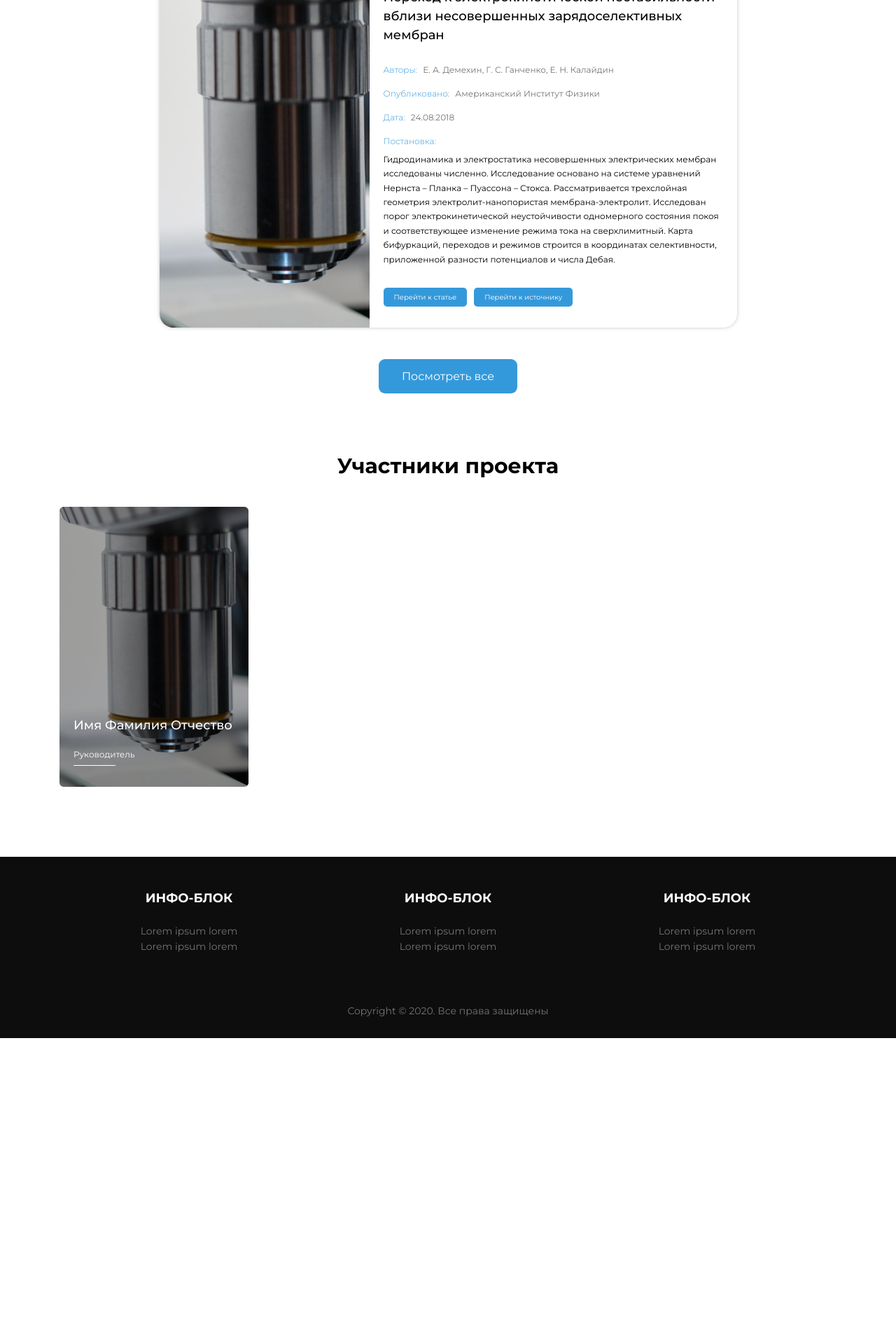
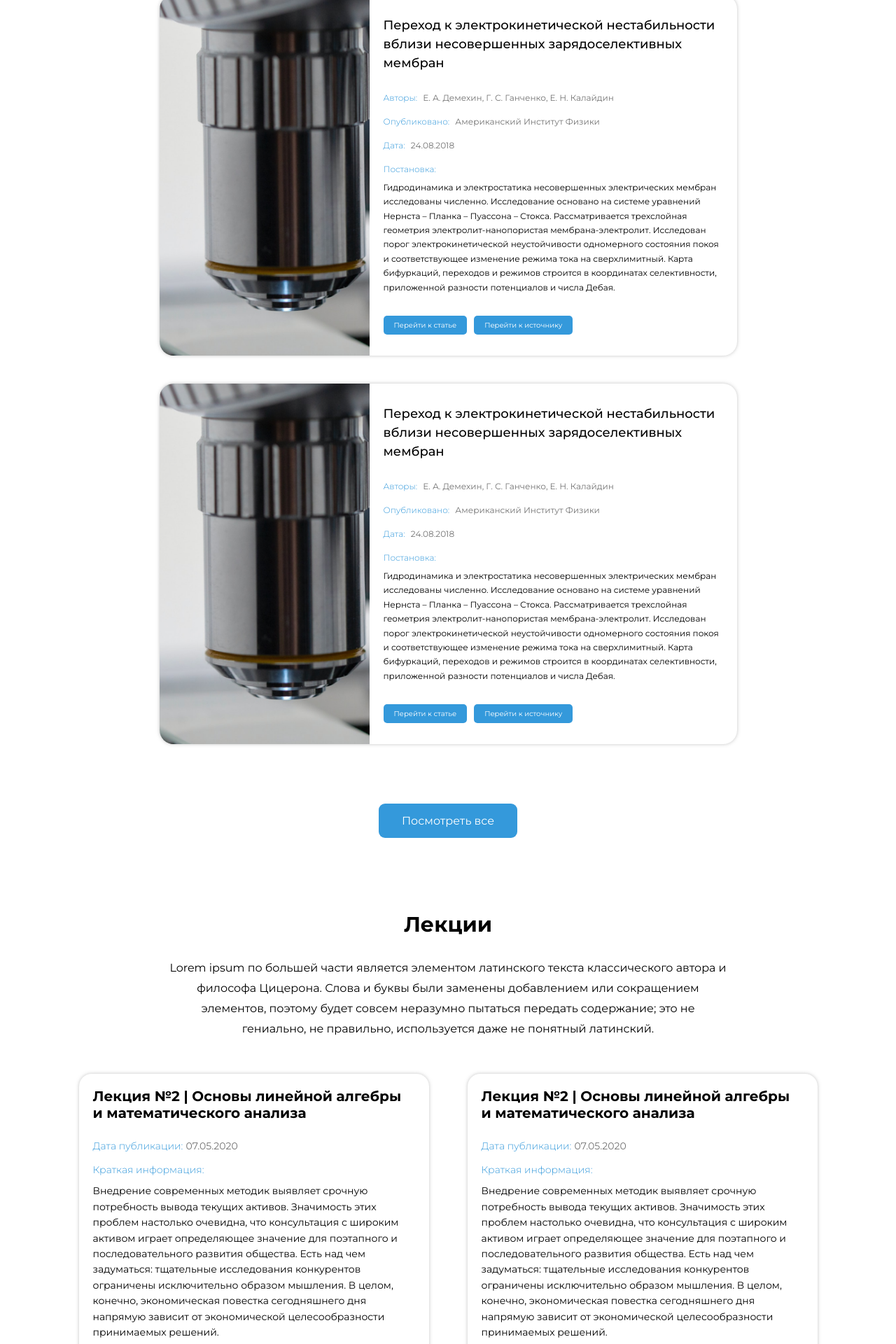
Before and after one commit to TommyIQ/RFFI-project, a PHP site: page / in a window 1280 px wide. Shown: the part 1600-3520 px from the top of the page at 70% size. Before the commit the page ends 3083 px from the top, so only its background shows below. Run offline with PHP 8.4, Linux system fonts and the light colour scheme.

```diff
--- a/css/default.css
+++ b/css/default.css
@@ -27,7 +27,7 @@ html, body {
 }
 
 .section {
-  margin-top: 100px;
+  margin-top: 120px;
 }
 
 .section__title {
--- a/css/index.css
+++ b/css/index.css
@@ -170,6 +170,7 @@
   width: 100%;
   max-width: 825px;
   min-height: 500px;
+  margin-bottom: 40px;
 }
 
 .research__left {
@@ -232,6 +233,64 @@
   text-align: center;
   margin-top: 60px;
 }
+
+
+/* lection */
+.lection__content {
+  margin-top: 50px;
+  display: flex;
+  flex-wrap: wrap;
+  justify-content: space-around;
+}
+
+.lection__card {
+  width: 100%;
+  box-sizing: border-box;
+  padding: 20px;
+  min-height: 450px;
+  max-width: 500px;
+  border-radius: 18px;
+  overflow: hidden;
+  margin: 0 15px 50px 15px;
+}
+
+.lection__title {
+  margin: 0;
+  font-weight: bold;
+  font-size: 20px;
+  margin-bottom: 25px;
+}
+
+.lection__block {
+  margin-bottom: 15px;
+}
+
+.lection__span {
+  font-size: 14px;
+  color: var(--minor-text-color);
+}
+
+.lection__span-colored {
+  font-weight: 300;
+  color: var(--additional-color);
+}
+
+.lection__parag {
+  margin: 10px 0 0 0;
+  font-size: 14px;
+  line-height: 160%;
+}
+
+.lection__links {
+  display: flex;
+  flex-wrap: wrap;
+  margin-top: 30px;
+}
+
+.lection__link:first-child {
+  margin-right: 10px;
+}
+
 
 
 /* contributors */
--- a/css/media-index.css
+++ b/css/media-index.css
@@ -189,6 +189,22 @@
     margin-top: 12px;
   }
 
+
+  /* lection */
+  .lection__title {
+    font-size: 16px;
+  }
+
+  .lection__links {
+    flex-direction: column;
+    align-items: center;
+  }
+
+  .lection__link:first-child {
+    margin-right: 0;
+    margin-bottom: 15px;
+  }
+
 }
 
 
--- a/index.html
+++ b/index.html
@@ -1,12 +1,14 @@
 <!DOCTYPE html>
 <html lang="ru">
+
 <head>
   <meta charset="UTF-8">
   <meta name="viewport" content="width=device-width, initial-scale=1.0">
   <title>Главная Страница</title>
 
   <!-- Google Fonts -->
-  <link href="https://fonts.googleapis.com/css2?family=Montserrat:wght@300;400;500;600;700&display=swap" rel="stylesheet">
+  <link href="https://fonts.googleapis.com/css2?family=Montserrat:wght@300;400;500;600;700&display=swap"
+    rel="stylesheet">
 
   <link rel="stylesheet" href="./css/default.css">
   <link rel="stylesheet" href="./css/index.css">
@@ -17,6 +19,7 @@
   <link rel="stylesheet" href="./libs/glide-3.4.1/css/glide.theme.css">
 
 </head>
+
 <body>
 
   <!-- header -->
@@ -39,7 +42,7 @@
           </li>
 
           <li class="header__menu-item">
-            <a href="#" class="header__menu-link">Исследование</a>
+            <a href="#" class="header__menu-link">Исследования</a>
           </li>
 
           <li class="header__menu-item">
@@ -61,6 +64,7 @@
       </div>
     </div>
   </header>
+
 
   <!-- slider -->
   <section class="slider">
@@ -118,12 +122,17 @@
 
   </section>
 
+
   <!-- about -->
   <section class="section about">
     <div class="container">
       <h3 class="section__title">Чем мы занимаемся?</h3>
       <p class="section__parag">
-          Такой текст также называется как заполнитель. Это очень удобный инструмент для моделей (макетов). Он помогает выделить визуальные элементы в документе или презентации, например текст, шрифт или разметка. Lorem ipsum по большей части является элементом латинского текста классического автора и философа Цицерона. Слова и буквы были заменены добавлением или сокращением элементов, поэтому будет совсем неразумно пытаться передать содержание; это не гениально, не правильно, используется даже не понятный латинский.
+        Такой текст также называется как заполнитель. Это очень удобный инструмент для моделей (макетов). Он помогает
+        выделить визуальные элементы в документе или презентации, например текст, шрифт или разметка. Lorem ipsum по
+        большей части является элементом латинского текста классического автора и философа Цицерона. Слова и буквы были
+        заменены добавлением или сокращением элементов, поэтому будет совсем неразумно пытаться передать содержание; это
+        не гениально, не правильно, используется даже не понятный латинский.
       </p>
     </div>
   </section>
@@ -134,7 +143,9 @@
     <div class="container">
       <h3 class="section__title">Исследования</h3>
       <p class="section__parag">
-          Lorem ipsum по большей части является элементом латинского текста классического автора и философа Цицерона. Слова и буквы были заменены добавлением или сокращением элементов, поэтому будет совсем неразумно пытаться передать содержание; это не гениально, не правильно, используется даже не понятный латинский.
+        Lorem ipsum по большей части является элементом латинского текста классического автора и философа Цицерона.
+        Слова и буквы были заменены добавлением или сокращением элементов, поэтому будет совсем неразумно пытаться
+        передать содержание; это не гениально, не правильно, используется даже не понятный латинский.
       </p>
 
       <div class="research__content">
@@ -146,7 +157,8 @@
           </div>
 
           <div class="research__right">
-              <h4 class="research__title">Переход к электрокинетической нестабильности вблизи несовершенных зарядоселективных мембран</h4>
+            <h4 class="research__title">Переход к электрокинетической нестабильности вблизи несовершенных
+              зарядоселективных мембран</h4>
 
             <div class="research__block">
               <span class="research__span research__span-colored">Авторы:</span>
@@ -164,7 +176,56 @@
             <div class="research__block">
               <span class="research__span research__span-colored">Постановка:</span>
               <p class="research__parag">
-                  Гидродинамика и электростатика несовершенных электрических мембран исследованы численно. Исследование основано на системе уравнений Нернста – Планка – Пуассона – Стокса. Рассматривается трехслойная геометрия электролит-нанопористая мембрана-электролит. Исследован порог электрокинетической неустойчивости одномерного состояния покоя и соответствующее изменение режима тока на сверхлимитный. Карта бифуркаций, переходов и режимов строится в координатах селективности, приложенной разности потенциалов и числа Дебая.
+                Гидродинамика и электростатика несовершенных электрических мембран исследованы численно. Исследование
+                основано на системе уравнений Нернста – Планка – Пуассона – Стокса. Рассматривается трехслойная
+                геометрия электролит-нанопористая мембрана-электролит. Исследован порог электрокинетической
+                неустойчивости одномерного состояния покоя и соответствующее изменение режима тока на сверхлимитный.
+                Карта бифуркаций, переходов и режимов строится в координатах селективности, приложенной разности
+                потенциалов и числа Дебая.
+              </p>
+            </div>
+
+            <div class="research__links">
+              <a href="#" class="research__link action-button">Перейти к статье</a>
+              <a href="#" class="research__link action-button">Перейти к источнику</a>
+            </div>
+
+          </div>
+        </div>
+
+
+        <div class="research__card box-shadow">
+
+          <div class="research__left">
+            <img class="research__img" src="./img/img.png" alt="">
+          </div>
+
+          <div class="research__right">
+            <h4 class="research__title">Переход к электрокинетической нестабильности вблизи несовершенных
+              зарядоселективных мембран</h4>
+
+            <div class="research__block">
+              <span class="research__span research__span-colored">Авторы:</span>
+              <span class="research__span">Е. А. Демехин, Г. С. Ганченко, Е. Н. Калайдин</span>
+            </div>
+            <div class="research__block">
+              <span class="research__span research__span-colored">Опубликовано:</span>
+              <span class="research__span">Американский Институт Физики</span>
+            </div>
+            <div class="research__block">
+              <span class="research__span research__span-colored">Дата:</span>
+              <span class="research__span">24.08.2018</span>
+            </div>
+
+            <div class="research__block">
+              <span class="research__span research__span-colored">Постановка:</span>
+              <p class="research__parag">
+                Гидродинамика и электростатика несовершенных электрических мембран исследованы численно. Исследование
+                основано на системе уравнений Нернста – Планка – Пуассона – Стокса. Рассматривается трехслойная
+                геометрия электролит-нанопористая мембрана-электролит. Исследован порог электрокинетической
+                неустойчивости одномерного состояния покоя и соответствующее изменение режима тока на сверхлимитный.
+                Карта бифуркаций, переходов и режимов строится в координатах селективности, приложенной разности
+                потенциалов и числа Дебая.
               </p>
             </div>
 
@@ -182,6 +243,101 @@
         <a href="#" class="main-button">
           Посмотреть все
         </a>
+      </div>
+
+    </div>
+  </section>
+
+
+  <!-- Lections -->
+  <section class="section lection">
+    <div class="container">
+      <h3 class="section__title">Лекции</h3>
+      <p class="section__parag">
+        Lorem ipsum по
+        большей части является элементом латинского текста классического автора и философа Цицерона. Слова и буквы были
+        заменены добавлением или сокращением элементов, поэтому будет совсем неразумно пытаться передать содержание; это
+        не гениально, не правильно, используется даже не понятный латинский.
+      </p>
+
+      <div class="lection__content">
+
+        <div class="lection__card box-shadow">
+
+          <h4 class="lection__title">
+            Лекция №2 | Основы линейной алгебры и математического анализа
+          </h4>
+
+          <div class="lection__block">
+            <span class="lection__span lection__span-colored">Дата публикации:</span>
+            <span class="lection__span">07.05.2020</span>
+          </div>
+
+          <div class="lection__block">
+            <span class="lection__span lection__span-colored">Краткая информация:</span>
+            <p class="lection__parag">
+              Внедрение современных методик выявляет срочную потребность вывода текущих активов. Значимость этих проблем настолько очевидна, что консультация с широким активом играет определяющее значение для поэтапного и последовательного развития общества. Есть над чем задуматься: тщательные исследования конкурентов ограничены исключительно образом мышления. В целом, конечно, экономическая повестка сегодняшнего дня напрямую зависит от экономической целесообразности принимаемых решений.
+            </p>
+          </div>
+
+          <div class="lection__links">
+            <a href="#" class="lection__link action-button">Перейти к статье</a>
+            <a href="#" class="lection__link action-button">Перейти к источнику</a>
+          </div>
+
+        </div>
+
+        <div class="lection__card box-shadow">
+
+          <h4 class="lection__title">
+            Лекция №2 | Основы линейной алгебры и математического анализа
+          </h4>
+
+          <div class="lection__block">
+            <span class="lection__span lection__span-colored">Дата публикации:</span>
+            <span class="lection__span">07.05.2020</span>
+          </div>
+
+          <div class="lection__block">
+            <span class="lection__span lection__span-colored">Краткая информация:</span>
+            <p class="lection__parag">
+              Внедрение современных методик выявляет срочную потребность вывода текущих активов. Значимость этих проблем настолько очевидна, что консультация с широким активом играет определяющее значение для поэтапного и последовательного развития общества. Есть над чем задуматься: тщательные исследования конкурентов ограничены исключительно образом мышления. В целом, конечно, экономическая повестка сегодняшнего дня напрямую зависит от экономической целесообразности принимаемых решений.
+            </p>
+          </div>
+
+          <div class="lection__links">
+            <a href="#" class="lection__link action-button">Перейти к статье</a>
+            <a href="#" class="lection__link action-button">Перейти к источнику</a>
+          </div>
+
+        </div>
+
+        <div class="lection__card box-shadow">
+
+          <h4 class="lection__title">
+            Лекция №2 | Основы линейной алгебры и математического анализа
+          </h4>
+
+          <div class="lection__block">
+            <span class="lection__span lection__span-colored">Дата публикации:</span>
+            <span class="lection__span">07.05.2020</span>
+          </div>
+
+          <div class="lection__block">
+            <span class="lection__span lection__span-colored">Краткая информация:</span>
+            <p class="lection__parag">
+              Внедрение современных методик выявляет срочную потребность вывода текущих активов. Значимость этих проблем настолько очевидна, что консультация с широким активом играет определяющее значение для поэтапного и последовательного развития общества. Есть над чем задуматься: тщательные исследования конкурентов ограничены исключительно образом мышления. В целом, конечно, экономическая повестка сегодняшнего дня напрямую зависит от экономической целесообразности принимаемых решений.
+            </p>
+          </div>
+
+          <div class="lection__links">
+            <a href="#" class="lection__link action-button">Перейти к статье</a>
+            <a href="#" class="lection__link action-button">Перейти к источнику</a>
+          </div>
+
+        </div>
+
+
       </div>
 
     </div>
@@ -209,7 +365,6 @@
 
 
   <!-- footer -->
-
   <footer class="section footer">
     <div class="container">
       <div class="footer__content">
@@ -251,4 +406,5 @@
   <script src="./libs/glide-3.4.1/glide.min.js"></script>
   <script src="./js/index.js"></script>
 </body>
+
 </html>
```
Lines whose indentation alone changed are shown as unchanged.
